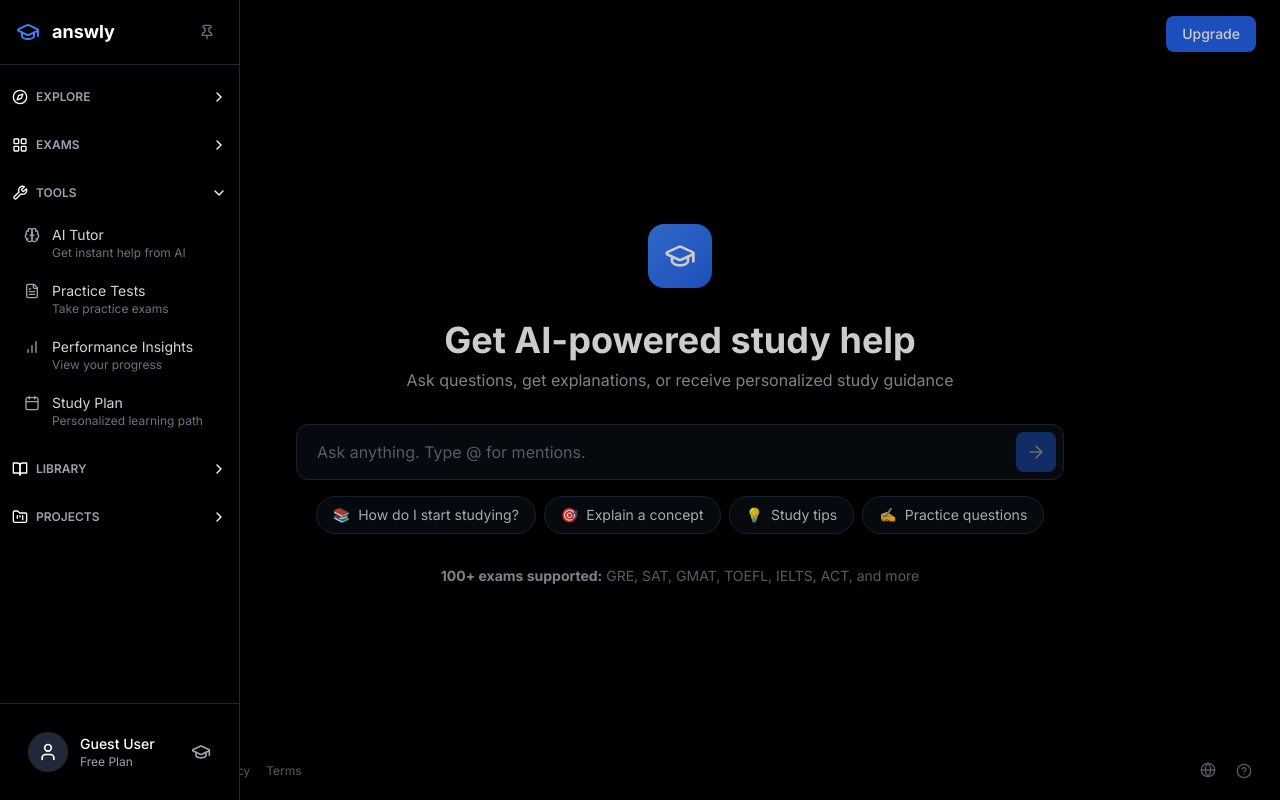
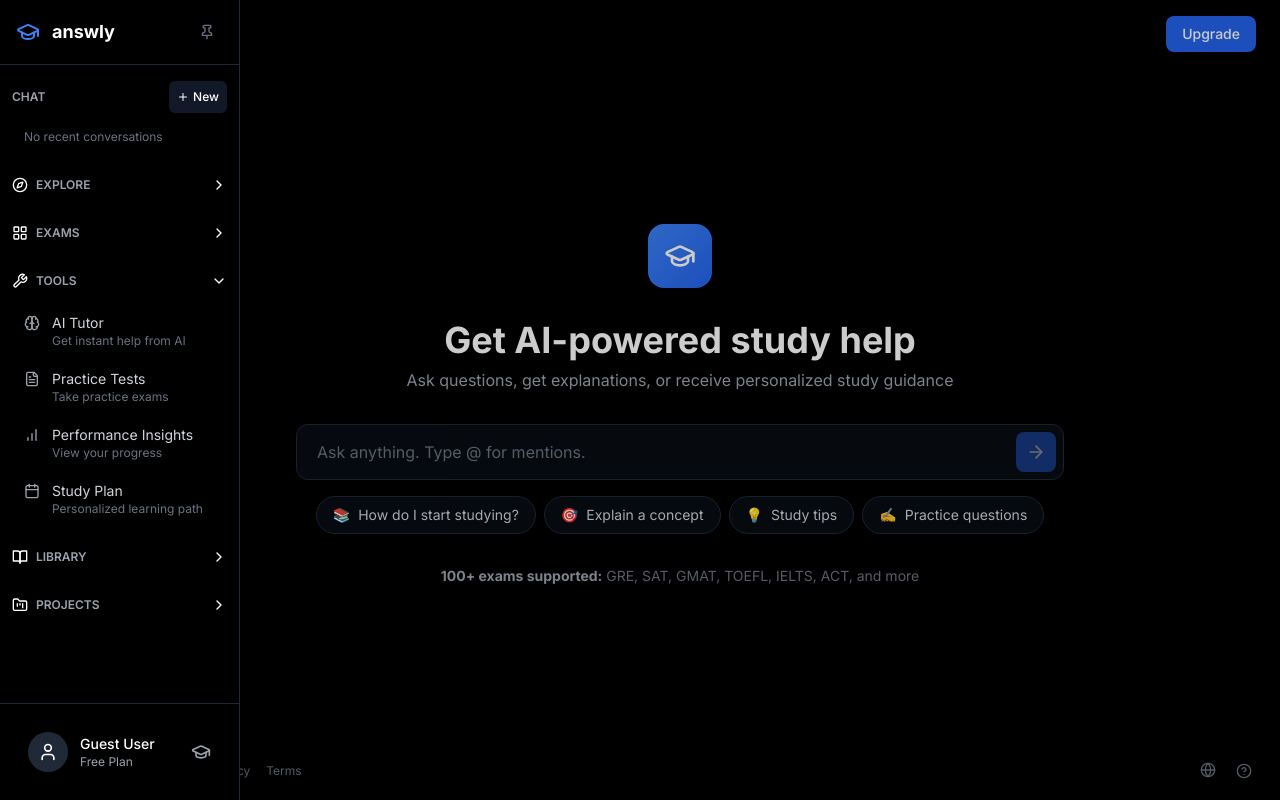
Before and after one commit to webblabsorg/answ, a Next.js app in the folder dev/frontend/: page / in a window 1280 px wide. Both pictures are taken after a click on the button "PROJECTS". Built offline with nearby package versions, Linux system fonts and the light colour scheme.

Commit message:
Sidebar: move Chat section above Explore with New + recent list; update Projects items to Homeworks, Essays, Deep Research

```diff
--- a/dev/frontend/src/components/home/CollapsibleSidebar.tsx
+++ b/dev/frontend/src/components/home/CollapsibleSidebar.tsx
@@ -220,30 +220,60 @@ export function CollapsibleSidebar({ isExpanded, onToggle, onNewChat, onAuthProm
 
       {/* Main Content */}
       <div className="flex-1 overflow-y-auto px-3 py-4 space-y-4 sidebar-scroll">
-        {/* Explore Section */}
-
-        {/* Recent Chats */}
-        {isAuthenticated && recentChats.length > 0 && (
-          <div>
-            <span className="text-xs font-semibold text-gray-400 uppercase mb-3 block">Recent</span>
-            <div className="space-y-1">
-              {recentChats.map((chat, i) => (
-                <button
-                  key={i}
-                  className="w-full text-left px-3 py-2 rounded-lg hover:bg-gray-900 transition-colors group"
-                >
-                  <div className="flex items-start gap-2">
+        {/* Chat Section (top-level) */}
+        <div>
+          <div className="flex items-center justify-between mb-2">
+            <span className="text-xs font-semibold text-gray-400 uppercase">Chat</span>
+            <Button
+              onClick={() => (isAuthenticated ? onNewChat() : onAuthPrompt())}
+              className="h-8 px-2 py-1 text-xs bg-gray-900 hover:bg-gray-800 text-white border-0"
+            >
+              <PlusIcon className="h-3 w-3 mr-1" /> New
+            </Button>
+          </div>
+          <div className="max-h-40 overflow-y-auto space-y-1 pr-1">
+            {isAuthenticated && recentChats.length > 0 ? (
+              recentChats.slice(0, 4).map((chat, i) => (
+                <div key={i} className="relative group">
+                  <button
+                    className="w-full text-left px-3 py-2 rounded-lg hover:bg-gray-900 transition-colors flex items-start gap-2"
+                  >
                     <MessageSquareIcon className="h-4 w-4 mt-0.5 flex-shrink-0 text-gray-400" />
                     <div className="flex-1 min-w-0">
-                      <p className="text-sm truncate text-gray-300">{chat.title}</p>
+                      <p className="truncate text-gray-300">{chat.title}</p>
                       <p className="text-xs text-gray-500">{chat.time}</p>
                     </div>
-                  </div>
-                </button>
-              ))}
-            </div>
+                    <button
+                      className="opacity-0 group-hover:opacity-100 transition-opacity p-1 rounded hover:bg-gray-800"
+                      onClick={(e) => { e.stopPropagation(); setMenuOpenIndex(menuOpenIndex === i ? null : i); }}
+                      aria-label="Chat options"
+                    >
+                      <MoreHorizontal className="h-4 w-4 text-gray-400" />
+                    </button>
+                  </button>
+                  {menuOpenIndex === i && (
+                    <div className="absolute right-2 top-8 z-50 bg-black border border-gray-800 rounded-lg shadow-lg w-40 p-1">
+                      <button className="w-full flex items-center gap-2 px-2 py-2 rounded hover:bg-gray-900 text-left" onClick={() => setMenuOpenIndex(null)}>
+                        <Share2 className="h-4 w-4" /> Share
+                      </button>
+                      <button className="w-full flex items-center gap-2 px-2 py-2 rounded hover:bg-gray-900 text-left" onClick={() => setMenuOpenIndex(null)}>
+                        <Pencil className="h-4 w-4" /> Rename
+                      </button>
+                      <button className="w-full flex items-center gap-2 px-2 py-2 rounded hover:bg-gray-900 text-left" onClick={() => setMenuOpenIndex(null)}>
+                        <Archive className="h-4 w-4" /> Archive
+                      </button>
+                      <button className="w-full flex items-center gap-2 px-2 py-2 rounded hover:bg-gray-900 text-left text-red-500" onClick={() => setMenuOpenIndex(null)}>
+                        <Trash className="h-4 w-4" /> Delete
+                      </button>
+                    </div>
+                  )}
+                </div>
+              ))
+            ) : (
+              <p className="text-xs text-gray-500 px-3 py-2">No recent conversations</p>
+            )}
           </div>
-        )}
+        </div>
 
         {/* Explore Section */}
         <div>
@@ -370,21 +400,18 @@ export function CollapsibleSidebar({ isExpanded, onToggle, onNewChat, onAuthProm
               {/* Project items */}
               <div className="space-y-1">
                 <button className="block text-left w-full text-sm text-gray-400 hover:text-white py-1 flex items-center gap-2" onClick={() => handleItemClick()}>
+                  <Pencil className="h-4 w-4" /> Homeworks
+                </button>
+                <button className="block text-left w-full text-sm text-gray-400 hover:text-white py-1 flex items-center gap-2" onClick={() => handleItemClick()}>
                   <FileTextIcon className="h-4 w-4" /> Essays
                 </button>
                 <button className="block text-left w-full text-sm text-gray-400 hover:text-white py-1 flex items-center gap-2" onClick={() => handleItemClick()}>
-                  <Pencil className="h-4 w-4" /> Homeworks
-                </button>
-                <button className="block text-left w-full text-sm text-gray-400 hover:text-white py-1 flex items-center gap-2" onClick={() => handleItemClick()}>
-                  <GraduationCapIcon className="h-4 w-4" /> Thesis
-                </button>
-                <button className="block text-left w-full text-sm text-gray-400 hover:text-white py-1 flex items-center gap-2" onClick={() => handleItemClick()}>
-                  <FolderKanbanIcon className="h-4 w-4" /> Project Works
+                  <BrainIcon className="h-4 w-4" /> Deep Research
                 </button>
               </div>
 
-              {/* Chat cluster moved here */}
-              <div className="mt-3">
+              {/* Chat cluster moved here (removed, now top-level) */}
+              <div className="hidden">
                 <div className="flex items-center justify-between mb-2">
                   <span className="text-xs font-semibold text-gray-400 uppercase">Chat</span>
                   <Button
```
